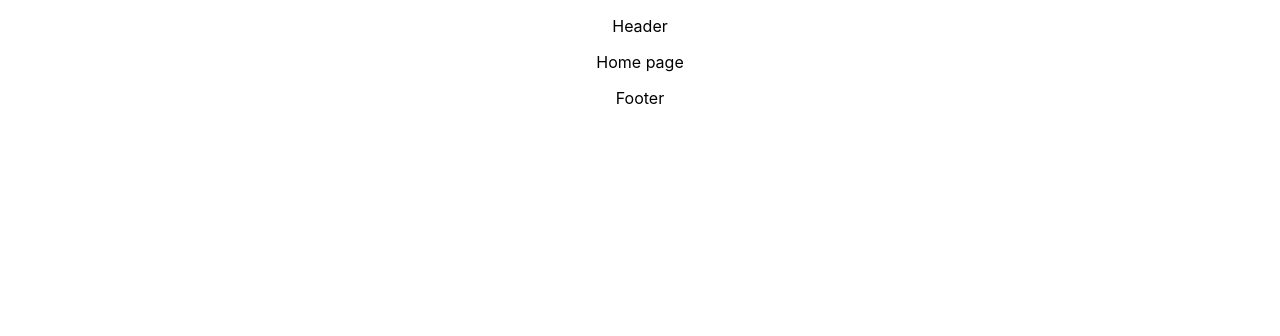
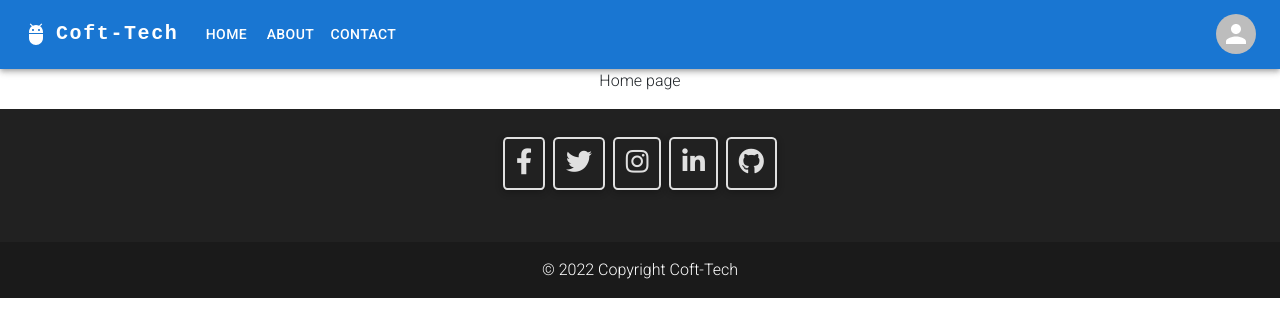
Before and after one commit to fatimahanif/TSEAssignment3-Frontend, a React (Create React App) app: page / in a window 1280 px wide. Shown: the top 336 px of the page. Built offline with nearby package versions, Linux system fonts and the light colour scheme.

Commit message:
added header and footer

```diff
--- a/package.json
+++ b/package.json
@@ -11,6 +11,9 @@
     "@testing-library/jest-dom": "^5.16.5",
     "@testing-library/react": "^13.4.0",
     "@testing-library/user-event": "^13.5.0",
+    "mdb-react-ui-kit": "^5.1.0",
+    "mdb-ui-kit": "^6.1.0",
+    "mdbreact": "^5.2.0",
     "react": "^18.2.0",
     "react-dom": "^18.2.0",
     "react-router-dom": "^6.6.1",
--- a/public/index.html
+++ b/public/index.html
@@ -10,34 +10,15 @@
       content="Web site created using create-react-app"
     />
     <link rel="apple-touch-icon" href="%PUBLIC_URL%/logo192.png" />
-    <!--
-      manifest.json provides metadata used when your web app is installed on a
-      user's mobile device or desktop. See https://developers.google.com/web/fundamentals/web-app-manifest/
-    -->
     <link rel="manifest" href="%PUBLIC_URL%/manifest.json" />
-    <!--
-      Notice the use of %PUBLIC_URL% in the tags above.
-      It will be replaced with the URL of the `public` folder during the build.
-      Only files inside the `public` folder can be referenced from the HTML.
-
-      Unlike "/favicon.ico" or "favicon.ico", "%PUBLIC_URL%/favicon.ico" will
-      work correctly both with client-side routing and a non-root public URL.
-      Learn how to configure a non-root public URL by running `npm run build`.
-    -->
-    <title>React App</title>
+    <link
+      href="https://cdnjs.cloudflare.com/ajax/libs/mdb-ui-kit/6.1.0/mdb.min.css"
+      rel="stylesheet"
+    />
+    <title>Coft-Tech</title>
   </head>
   <body>
     <noscript>You need to enable JavaScript to run this app.</noscript>
     <div id="root"></div>
-    <!--
-      This HTML file is a template.
-      If you open it directly in the browser, you will see an empty page.
-
-      You can add webfonts, meta tags, or analytics to this file.
-      The build step will place the bundled scripts into the <body> tag.
-
-      To begin the development, run `npm start` or `yarn start`.
-      To create a production bundle, use `npm run build` or `yarn build`.
-    -->
   </body>
 </html>
--- a/src/components/Footer.js
+++ b/src/components/Footer.js
@@ -1,8 +1,78 @@
+import React from "react";
+import { MDBFooter, MDBContainer, MDBIcon, MDBBtn } from "mdb-react-ui-kit";
+
 const Footer = () => {
   return (
-    <>
-      <p>Footer</p>
-    </>
+    <MDBFooter className="bg-dark text-center text-white">
+      <MDBContainer className="p-4 pb-0">
+        <section className="mb-4">
+          <MDBBtn
+            outline
+            color="light"
+            className="m-1"
+            href="/"
+            role="button"
+            style={{ padding: "1%", borderRadius: "10%" }}
+          >
+            <MDBIcon fab icon="facebook-f" size="2x" />
+          </MDBBtn>
+
+          <MDBBtn
+            outline
+            color="light"
+            className="m-1"
+            href="/"
+            role="button"
+            style={{ padding: "1%", borderRadius: "10%" }}
+          >
+            <MDBIcon fab icon="twitter" size="2x" />
+          </MDBBtn>
+
+          <MDBBtn
+            outline
+            color="light"
+            className="m-1"
+            href="/"
+            role="button"
+            style={{ padding: "1%", borderRadius: "10%" }}
+          >
+            <MDBIcon fab icon="instagram" size="2x" />
+          </MDBBtn>
+
+          <MDBBtn
+            outline
+            color="light"
+            className="m-1"
+            href="/"
+            role="button"
+            style={{ padding: "1%", borderRadius: "10%" }}
+          >
+            <MDBIcon fab icon="linkedin-in" size="2x" />
+          </MDBBtn>
+
+          <MDBBtn
+            outline
+            color="light"
+            className="m-1"
+            href="/"
+            role="button"
+            style={{ padding: "1%", borderRadius: "10%" }}
+          >
+            <MDBIcon fab icon="github" size="2x" />
+          </MDBBtn>
+        </section>
+      </MDBContainer>
+
+      <div
+        className="text-center p-3"
+        style={{ backgroundColor: "rgba(0, 0, 0, 0.2)" }}
+      >
+        © 2022 Copyright
+        <a className="text-white" href="/">
+          <span> </span> Coft-Tech
+        </a>
+      </div>
+    </MDBFooter>
   );
 };
 
--- a/src/components/Header.js
+++ b/src/components/Header.js
@@ -1,9 +1,185 @@
+import * as React from "react";
+import AppBar from "@mui/material/AppBar";
+import Box from "@mui/material/Box";
+import Toolbar from "@mui/material/Toolbar";
+import IconButton from "@mui/material/IconButton";
+import Typography from "@mui/material/Typography";
+import Menu from "@mui/material/Menu";
+import MenuIcon from "@mui/icons-material/Menu";
+import Container from "@mui/material/Container";
+import Avatar from "@mui/material/Avatar";
+import Button from "@mui/material/Button";
+import Tooltip from "@mui/material/Tooltip";
+import MenuItem from "@mui/material/MenuItem";
+import AdbIcon from "@mui/icons-material/Adb";
+
+const pages = ["home", "about", "contact"];
+const settings = ["login"];
+
 const Header = () => {
+  const [anchorElNav, setAnchorElNav] = React.useState(null);
+  const [anchorElUser, setAnchorElUser] = React.useState(null);
+
+  const handleOpenNavMenu = (event) => {
+    setAnchorElNav(event.currentTarget);
+  };
+  const handleOpenUserMenu = (event) => {
+    setAnchorElUser(event.currentTarget);
+  };
+
+  const handleCloseNavMenu = () => {
+    setAnchorElNav(null);
+  };
+
+  const handleCloseUserMenu = () => {
+    setAnchorElUser(null);
+  };
+
   return (
-    <>
-      <p>Header</p>
-    </>
+    <AppBar position="static">
+      <Container maxWidth="xl">
+        <Toolbar disableGutters>
+          <AdbIcon sx={{ display: { xs: "none", md: "flex" }, mr: 1 }} />
+          <Typography
+            variant="h6"
+            noWrap
+            component="a"
+            href="/"
+            sx={{
+              mr: 2,
+              display: { xs: "none", md: "flex" },
+              fontFamily: "monospace",
+              fontWeight: 700,
+              letterSpacing: ".1rem",
+              color: "inherit",
+              textDecoration: "none",
+            }}
+          >
+            Coft-Tech
+          </Typography>
+
+          <Box sx={{ flexGrow: 1, display: { xs: "flex", md: "none" } }}>
+            <IconButton
+              size="large"
+              aria-label="account of current user"
+              aria-controls="menu-appbar"
+              aria-haspopup="true"
+              onClick={handleOpenNavMenu}
+              color="inherit"
+            >
+              <MenuIcon />
+            </IconButton>
+            <Menu
+              id="menu-appbar"
+              anchorEl={anchorElNav}
+              anchorOrigin={{
+                vertical: "bottom",
+                horizontal: "left",
+              }}
+              keepMounted
+              transformOrigin={{
+                vertical: "top",
+                horizontal: "left",
+              }}
+              open={Boolean(anchorElNav)}
+              onClose={handleCloseNavMenu}
+              sx={{
+                display: { xs: "block", md: "none" },
+              }}
+            >
+              {pages.map((page) => (
+                <MenuItem key={page} onClick={handleCloseNavMenu}>
+                  <Typography
+                    textAlign="center"
+                    component="a"
+                    href={`/${page}`}
+                    sx={{
+                      color: "#000",
+                      textDecoration: "none",
+                      textTransform: "capitalize",
+                    }}
+                  >
+                    {page}
+                  </Typography>
+                </MenuItem>
+              ))}
+            </Menu>
+          </Box>
+          <AdbIcon sx={{ display: { xs: "flex", md: "none" }, mr: 1 }} />
+          <Typography
+            variant="h5"
+            noWrap
+            component="a"
+            href=""
+            sx={{
+              mr: 2,
+              display: { xs: "flex", md: "none" },
+              flexGrow: 1,
+              fontFamily: "monospace",
+              fontWeight: 700,
+              letterSpacing: ".3rem",
+              color: "inherit",
+              textDecoration: "none",
+            }}
+          >
+            Coft-Tech
+          </Typography>
+          <Box sx={{ flexGrow: 1, display: { xs: "none", md: "flex" } }}>
+            {pages.map((page) => (
+              <Button
+                key={page}
+                onClick={handleCloseNavMenu}
+                href={`/${page}`}
+                sx={{ my: 2, color: "white", display: "block" }}
+              >
+                {page}
+              </Button>
+            ))}
+          </Box>
+
+          <Box sx={{ flexGrow: 0 }}>
+            <Tooltip title="Open Profile">
+              <IconButton onClick={handleOpenUserMenu} sx={{ p: 0 }}>
+                <Avatar alt="Avatar icon" />
+              </IconButton>
+            </Tooltip>
+            <Menu
+              sx={{ mt: "45px" }}
+              id="menu-appbar"
+              anchorEl={anchorElUser}
+              anchorOrigin={{
+                vertical: "top",
+                horizontal: "right",
+              }}
+              keepMounted
+              transformOrigin={{
+                vertical: "top",
+                horizontal: "right",
+              }}
+              open={Boolean(anchorElUser)}
+              onClose={handleCloseUserMenu}
+            >
+              {settings.map((setting) => (
+                <MenuItem key={setting} onClick={handleCloseUserMenu}>
+                  <Typography
+                    sx={{
+                      color: "#000",
+                      textDecoration: "none",
+                      textTransform: "capitalize",
+                    }}
+                    textAlign="center"
+                    component="a"
+                    href={`/${setting}`}
+                  >
+                    {setting}
+                  </Typography>
+                </MenuItem>
+              ))}
+            </Menu>
+          </Box>
+        </Toolbar>
+      </Container>
+    </AppBar>
   );
 };
-
 export default Header;
--- a/src/components/Layout.js
+++ b/src/components/Layout.js
@@ -4,6 +4,7 @@ import Home from "./Home";
 import { Route, Routes } from "react-router-dom";
 import About from "./About";
 import Contact from "./Contact";
+import Login from "./Login";
 
 const Layout = () => {
   return (
@@ -14,6 +15,7 @@ const Layout = () => {
         <Route exact path="/home" element={<Home />} />
         <Route exact path="/about" element={<About />} />
         <Route exact path="/contact" element={<Contact />} />
+        <Route exact path="/login" element={<Login />} />
       </Routes>
       <Footer />
     </>
--- /dev/null
+++ b/src/components/Login.js
@@ -0,0 +1,9 @@
+const Login = () => {
+  return (
+    <>
+      <p>Login page</p>
+    </>
+  );
+};
+
+export default Login;
--- a/src/index.js
+++ b/src/index.js
@@ -4,6 +4,10 @@ import "./index.css";
 import App from "./App";
 import reportWebVitals from "./reportWebVitals";
 import { BrowserRouter } from "react-router-dom";
+
+import "@fortawesome/fontawesome-free/css/all.min.css";
+import "bootstrap-css-only/css/bootstrap.min.css";
+import "mdbreact/dist/css/mdb.css";
 
 const root = ReactDOM.createRoot(document.getElementById("root"));
 root.render(
```
Also changed, not shown: 1 other file (tests, documents, lock files or other folders).
